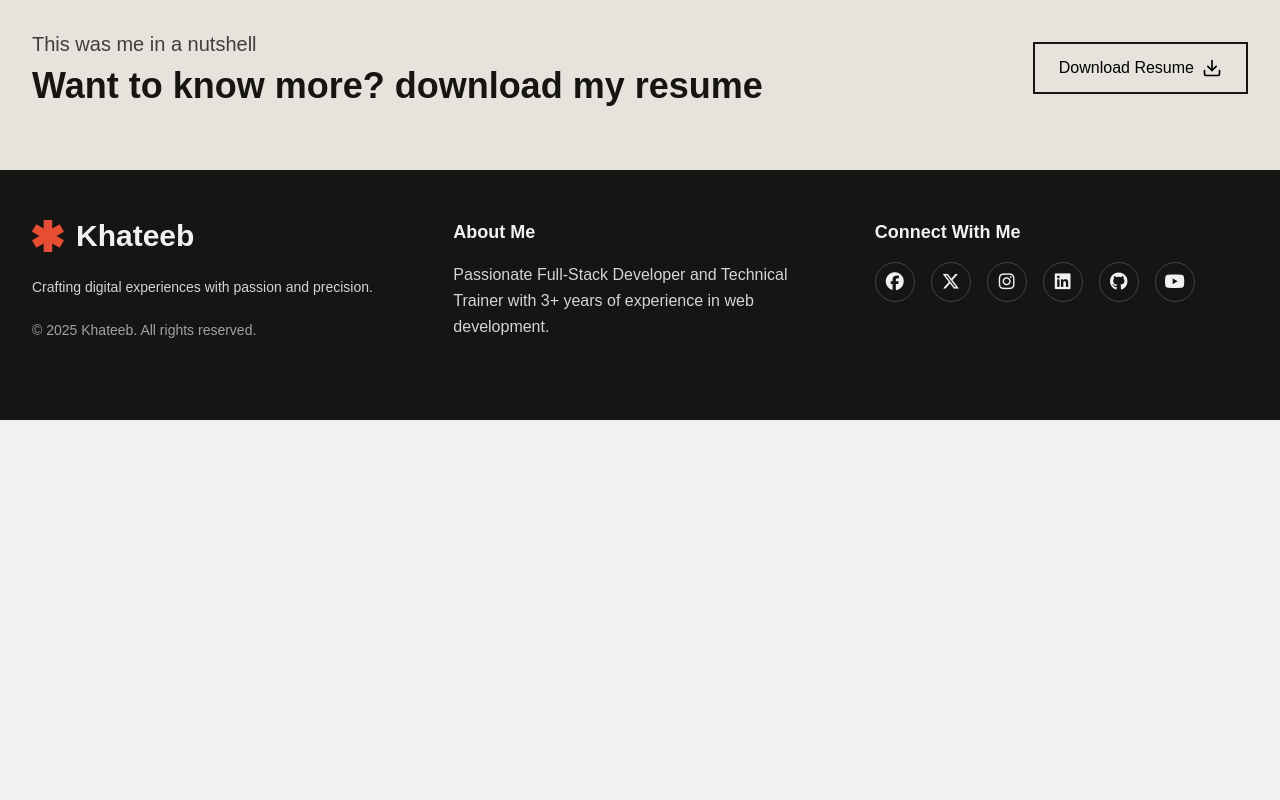
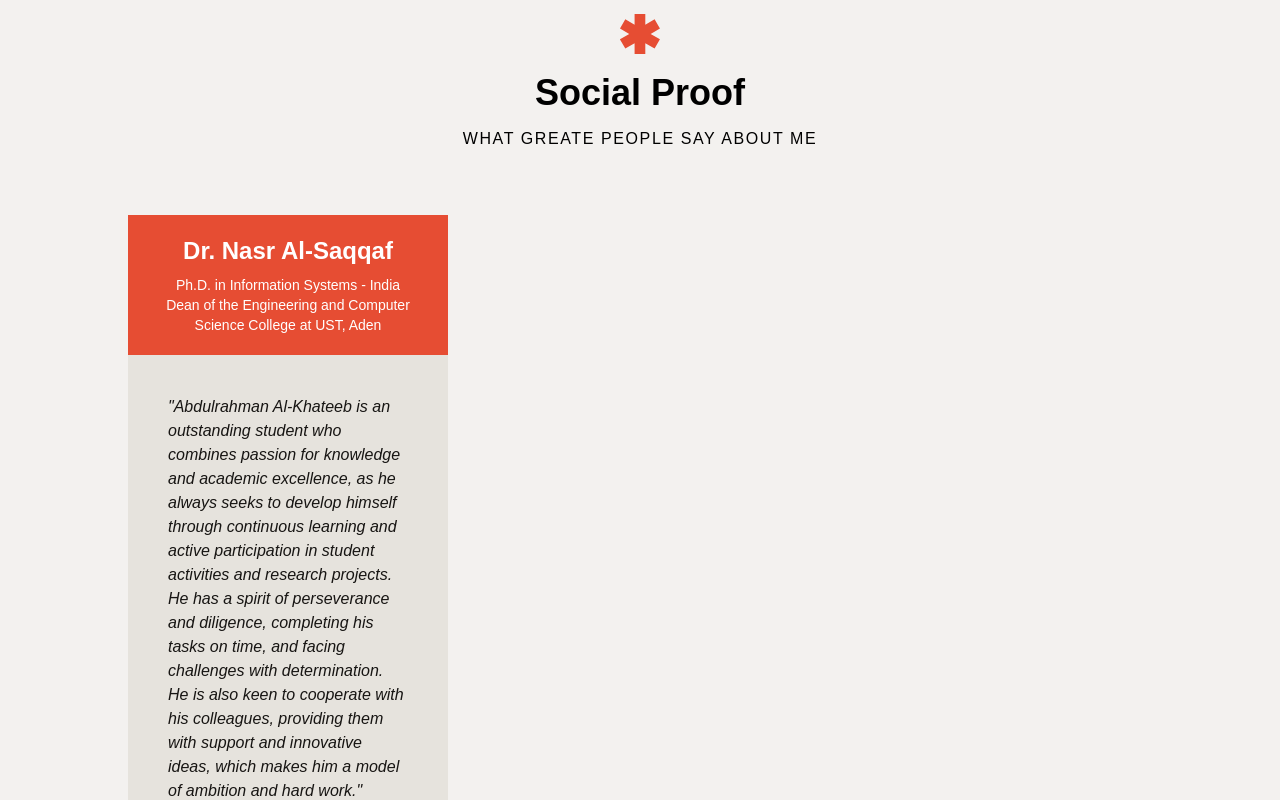
Before and after one commit to khateeboveskey/khateeboveskey.github.io, a Vue app: page / in a window 1280 px wide. Shown: the part 6100-6900 px from the top of the page. Before the commit the page ends 6520 px from the top, so only its background shows below. Built offline with nearby package versions, Linux system fonts and the light colour scheme; a web font is replaced by a local one.

Commit message:
feat: add social proof section with dynamic references and styling

```diff
--- a/src/App.vue
+++ b/src/App.vue
@@ -7,6 +7,7 @@
 	<ArticlesSection />
 	<SkillsSection />
   <ProjectsSection />
+	<SocialProofSection />
 	<ResumeSection />
 	<FooterComp />
 </template>
@@ -21,5 +22,6 @@ import ArticlesSection from '@/components/sections/articles/ArticlesSection.vue'
 import SkillsSection from '@/components/sections/SkillsSection.vue';
 import ResumeSection from '@/components/sections/ResumeSection.vue';
 import ProjectsSection from '@/components/sections/projects/ProjectsSection.vue';
+import SocialProofSection from '@/components/sections/social-proof/SocialProofSection.vue';
 import FooterComp from '@/components/FooterComp.vue';
 </script>
--- a/src/assets/mydata.json
+++ b/src/assets/mydata.json
@@ -338,6 +338,15 @@
 			"year": 2022
 		}
 	],
+	"socialProof": [
+		{
+			"name": "Dr. Nasr Al-Saqqaf",
+			"avatarUrl": "",
+			"degree": "Ph.D. in Information Systems - India",
+			"position": "Dean of the Engineering and Computer Science College at UST, Aden",
+			"quote": "Abdulrahman Al-Khateeb is an outstanding student who combines passion for knowledge and academic excellence, as he always seeks to develop himself through continuous learning and active participation in student activities and research projects. He has a spirit of perseverance and diligence, completing his tasks on time, and facing challenges with determination. He is also keen to cooperate with his colleagues, providing them with support and innovative ideas, which makes him a model of ambition and hard work."
+		}
+	],
 	"references": [
 		{
 			"name": "Dr. Nasr Al-Saqqaf",
--- /dev/null
+++ b/src/components/sections/social-proof/SocialProofSection.vue
@@ -0,0 +1,25 @@
+<template>
+  <section class="px-4 md:px-8 lg:px-16 xl:px-32">
+    <SectionHeader subtitle="What greate people say about me">Social Proof</SectionHeader>
+    <div class="grid grid-cols-1 md:grid-cols-2 lg:grid-cols-3 gap-8 mt-8">
+      <div v-for="(reference, index) in socialProof" :key="index" class="bg-accent-background-muted">
+        <div class="bg-accent p-5">
+          <h4 class="text-2xl font-bold text-white mb-2 text-center">{{ reference.name }}</h4>
+          <span class="text-sm text-white font-lighter block text-center">{{ reference.degree }}</span>
+          <span class="text-sm text-white font-lighter block text-center">{{ reference.position }}</span>
+        </div>
+
+        <svg xmlns="http://www.w3.org/2000/svg" viewBox="0 0 24 24" fill="none" stroke="currentColor" stroke-width="2" stroke-linecap="round" stroke-linejoin="round" class="lucide lucide-quote absolute top-0 left-0 transform -translate-x-1/2 -translate-y-1/2">
+          <path d="M16 3a2 2 0 0 0-2 2v6a2 2 0 0 0 2 2 1 1 0 0 1 1 1v1a2 2 0 0 1-2 2 1 1 0 0 0-1 1v2a1 1 0 0 0 1 1 6 6 0 0 0 6-6V5a2 2 0 0 0-2-2z" />
+          <path d="M5 3a2 2 0 0 0-2 2v6a2 2 0 0 0 2 2 1 1 0 0 1 1 1v1a2 2 0 0 1-2 2 1 1 0 0 0-1 1v2a1 1 0 0 0 1 1 6 6 0 0 0 6-6V5a2 2 0 0 0-2-2z" />
+        </svg>
+        <p class="text-accent-foreground italic p-10">"{{ reference.quote }}"</p>
+      </div>
+    </div>
+  </section>
+</template>
+
+<script setup lang="ts">
+import { socialProof } from '@/assets/mydata.json';
+import SectionHeader from '@/components/sections/SectionHeader.vue';
+</script>
```
Also changed, not shown: 1 other file (tests, documents, lock files or other folders).
